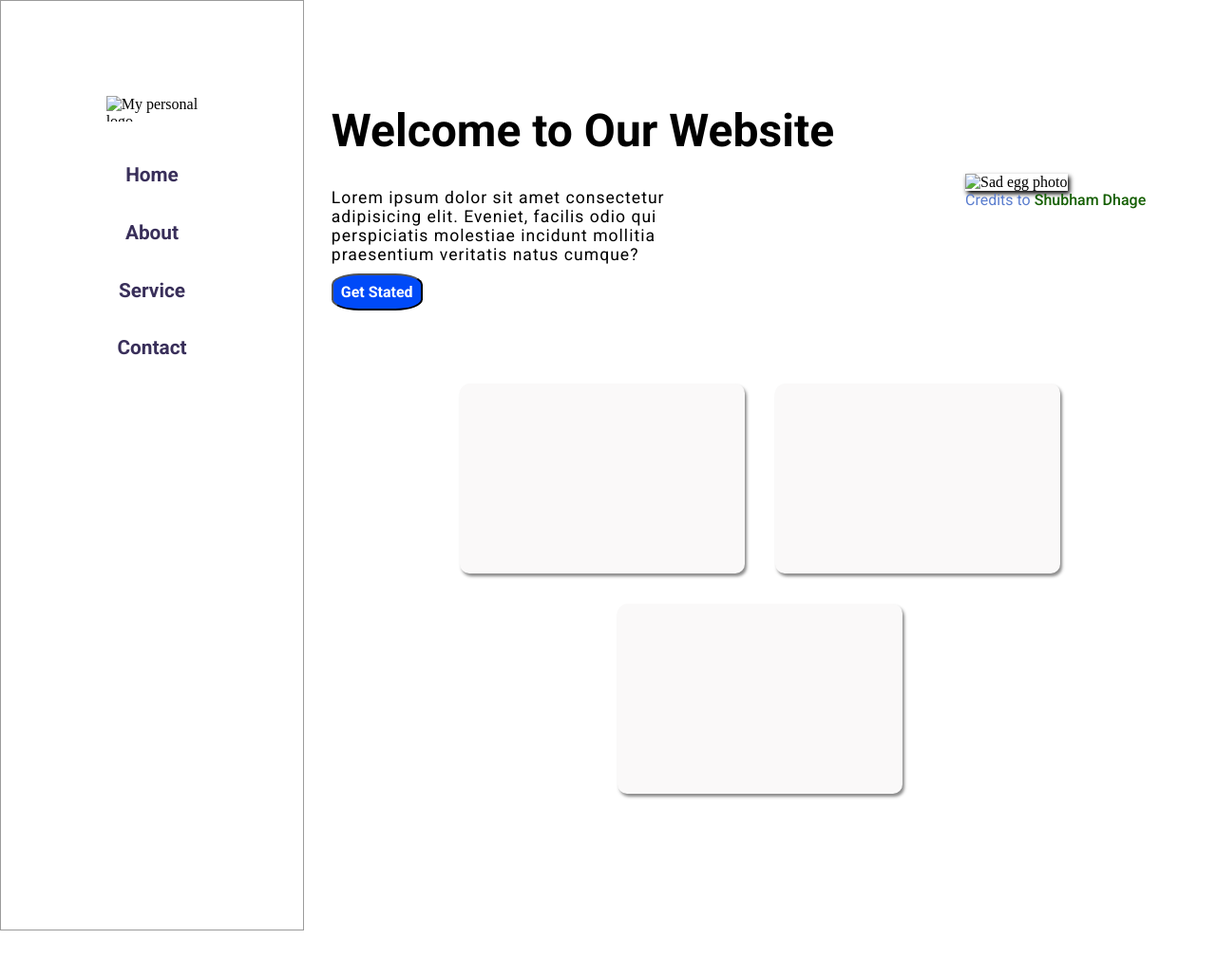
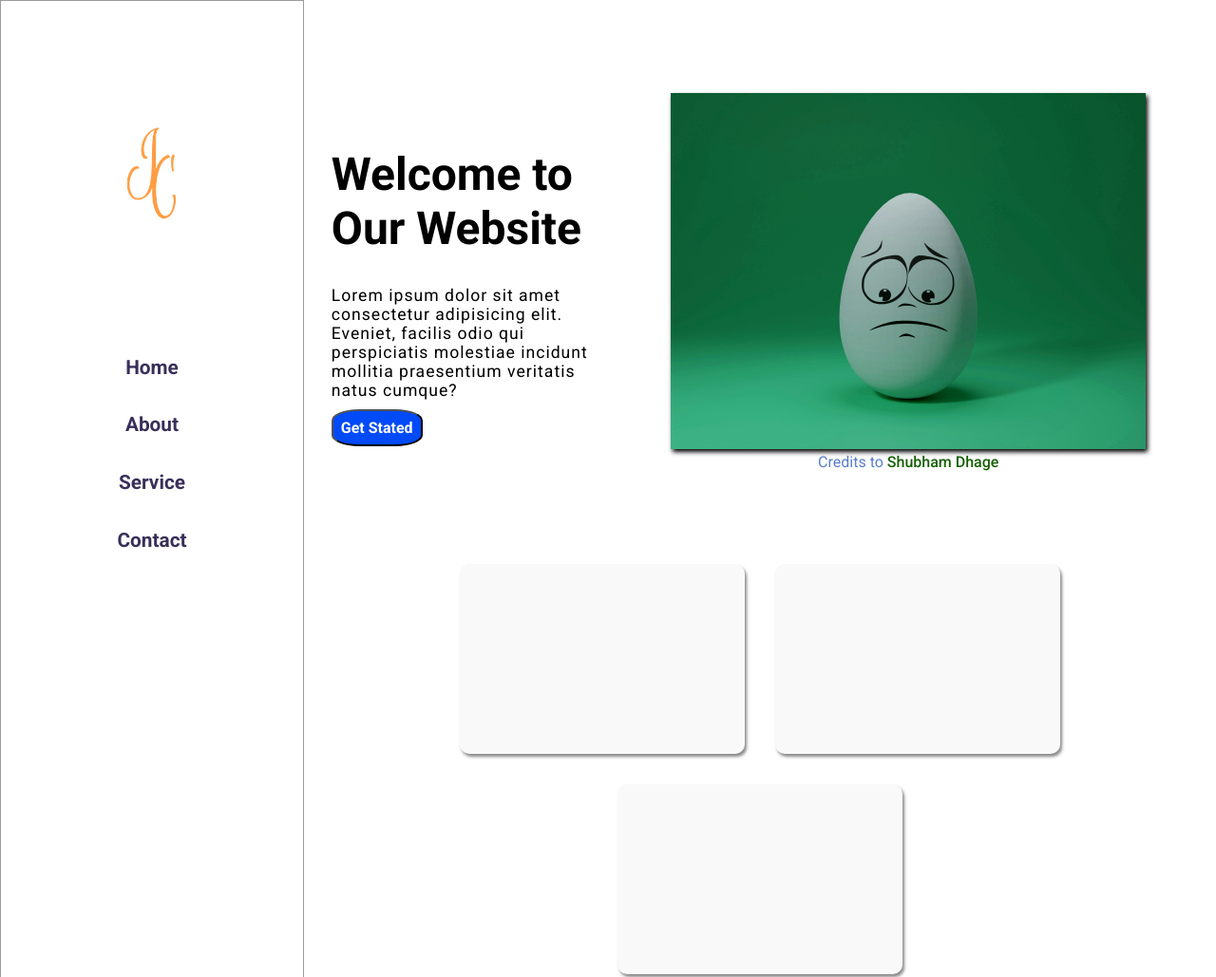
Before and after one commit to JCastillo-C0D3/html-css-sidebar, a plain HTML site: page index.html in a window 1280 px wide. Shown: the top 1029 px of the page at 95% size. Before the commit the page ends 980 px from the top, so only its background shows below. Drawn offline with Linux system fonts and the light colour scheme; the site is published under a folder, as on GitHub Pages, so addresses that start at the root find nothing; a web font is replaced by a local one.

Commit message:
Added proper location for file images.

```diff
--- a/index.html
+++ b/index.html
@@ -10,7 +10,7 @@
     <div class="body">
       <div class="side-bar">
         <div class="logo-container">
-          <img class="logo" src="/images/logo.png" alt="My personal logo" />
+          <img class="logo" src="images/logo.png" alt="My personal logo" />
         </div>
         <div class="menu-bar">
           <div class="home">Home</div>
@@ -38,11 +38,7 @@
           </div>
           <div class="image-container">
             <figure>
-              <img
-                class="photo"
-                src="/images/sad-egg.jpg"
-                alt="Sad egg photo"
-              />
+              <img class="photo" src="images/sad-egg.jpg" alt="Sad egg photo" />
               <figcaption>
                 Credits to
                 <a
```
